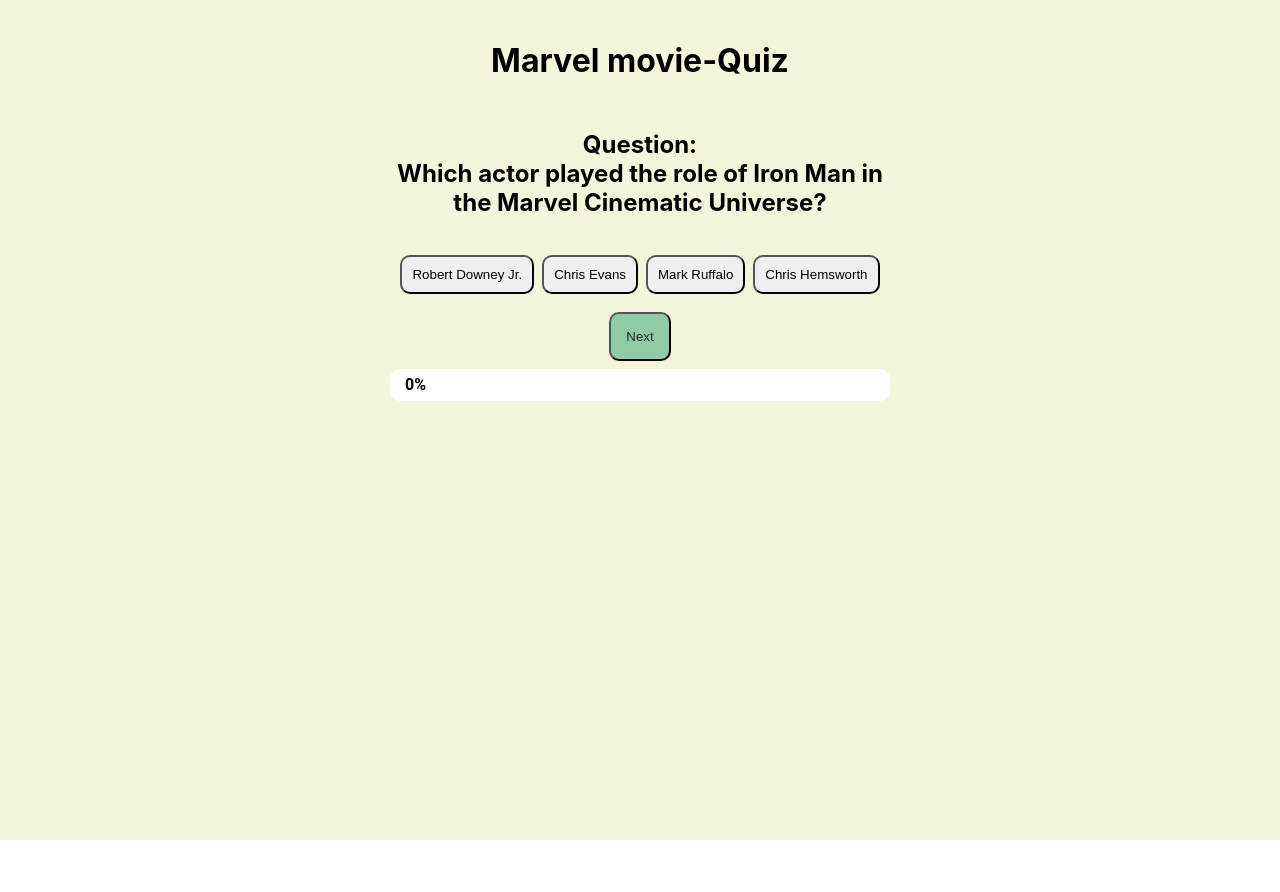
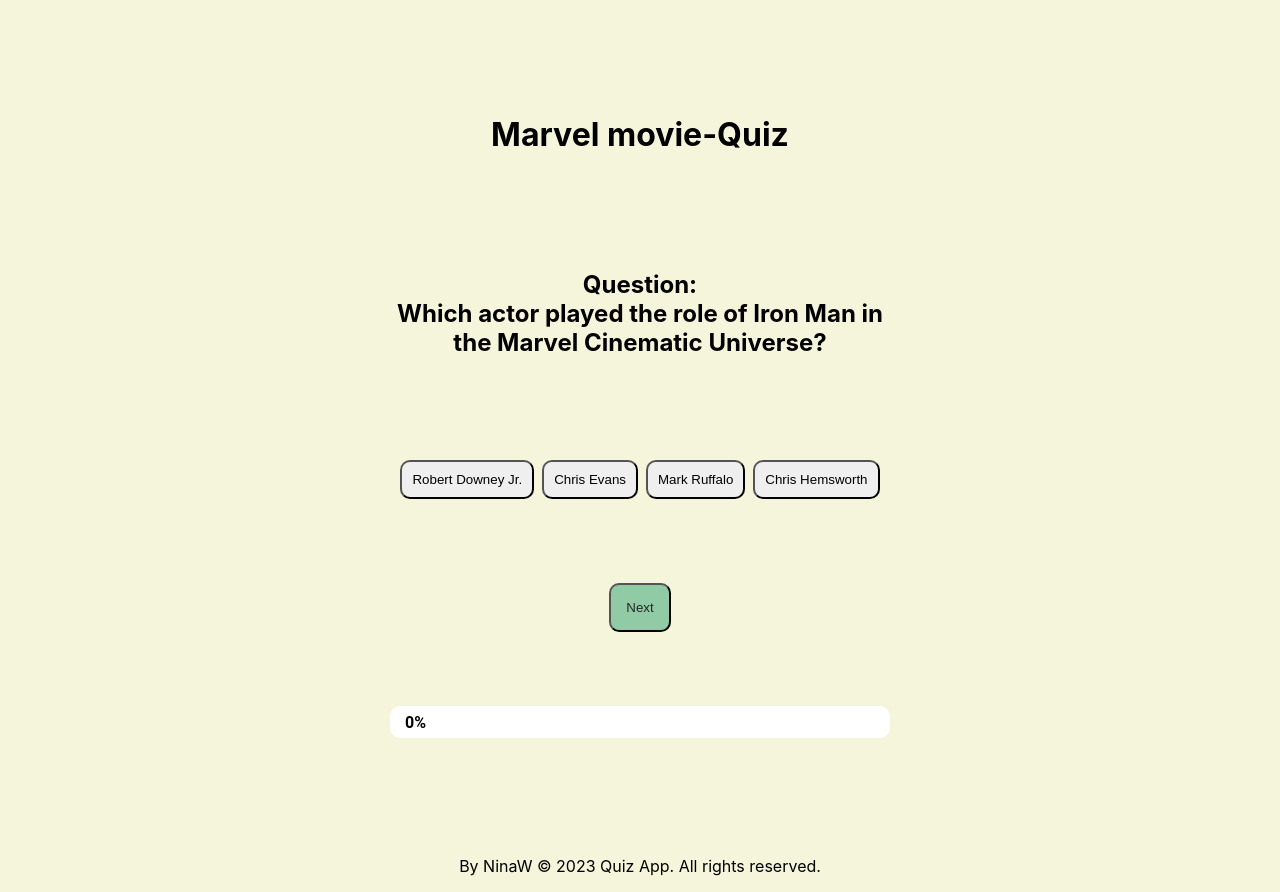
Before and after one commit to Technigo/project-redux-quiz-old, a React (Create React App) app: page / in a window 1280 px wide. Before the commit the page ends 840 px from the top, so only its background shows below. Built offline with nearby package versions, Linux system fonts and the light colour scheme.

Commit message:
fixed scroll up

```diff
--- a/src/App.js
+++ b/src/App.js
@@ -3,6 +3,7 @@
 import { combineReducers, configureStore } from '@reduxjs/toolkit';
 import { quiz } from 'reducers/quiz';
 import { CurrentQuestion } from 'components/CurrentQuestion';
+import { Footer } from 'components/Footer';
 
 const reducer = combineReducers({
   quiz: quiz.reducer
@@ -15,6 +16,7 @@
     <Provider store={store}>
       <div className="background">
         <CurrentQuestion />
+        <Footer />
       </div>
     </Provider>
   );
--- /dev/null
+++ b/src/components/Footer.js
@@ -0,0 +1,11 @@
+import React from 'react';
+
+export const Footer = () => {
+  return (
+    <footer>
+      <p>By NinaW © 2023 Quiz App.
+      All rights reserved.
+      </p>
+    </footer>
+  );
+};
--- a/src/components/QuizSummary.js
+++ b/src/components/QuizSummary.js
@@ -1,11 +1,14 @@
-import React from 'react';
+import React, { useEffect } from 'react';
 import { useSelector } from 'react-redux';
 
 export const QuizSummary = () => {
   const questions = useSelector((state) => state.quiz.questions);
   const answers = useSelector((state) => state.quiz.answers);
-  console.log('questions:', questions);
-  console.log('answers:', answers);
+
+  useEffect(() => {
+    window.scrollTo(0, 0);
+  }, []);
+
   if (!questions || !answers) {
     return null;
   }
--- a/src/index.css
+++ b/src/index.css
@@ -16,11 +16,10 @@
   display: flex;
   flex-direction: column;
   align-items: center;
-  justify-content: flex-start;
+  justify-content: space-evenly;
   text-align: center;
   height: 100vh;
-  gap: 1vh;
-  padding: 0 50px 0 50px;
+  padding: 0 20px 0 20px;
   margin: 20px;
   max-width: 500px;
 
```
